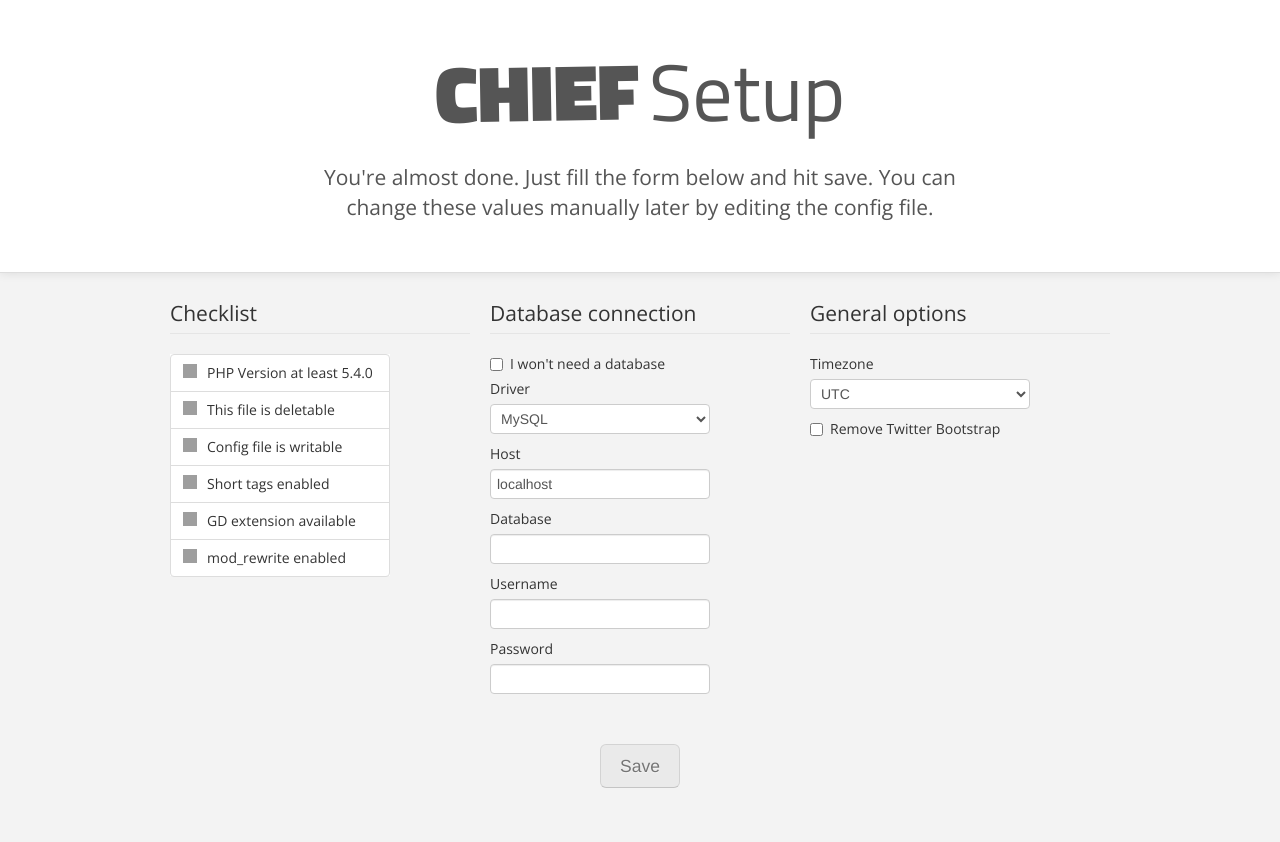
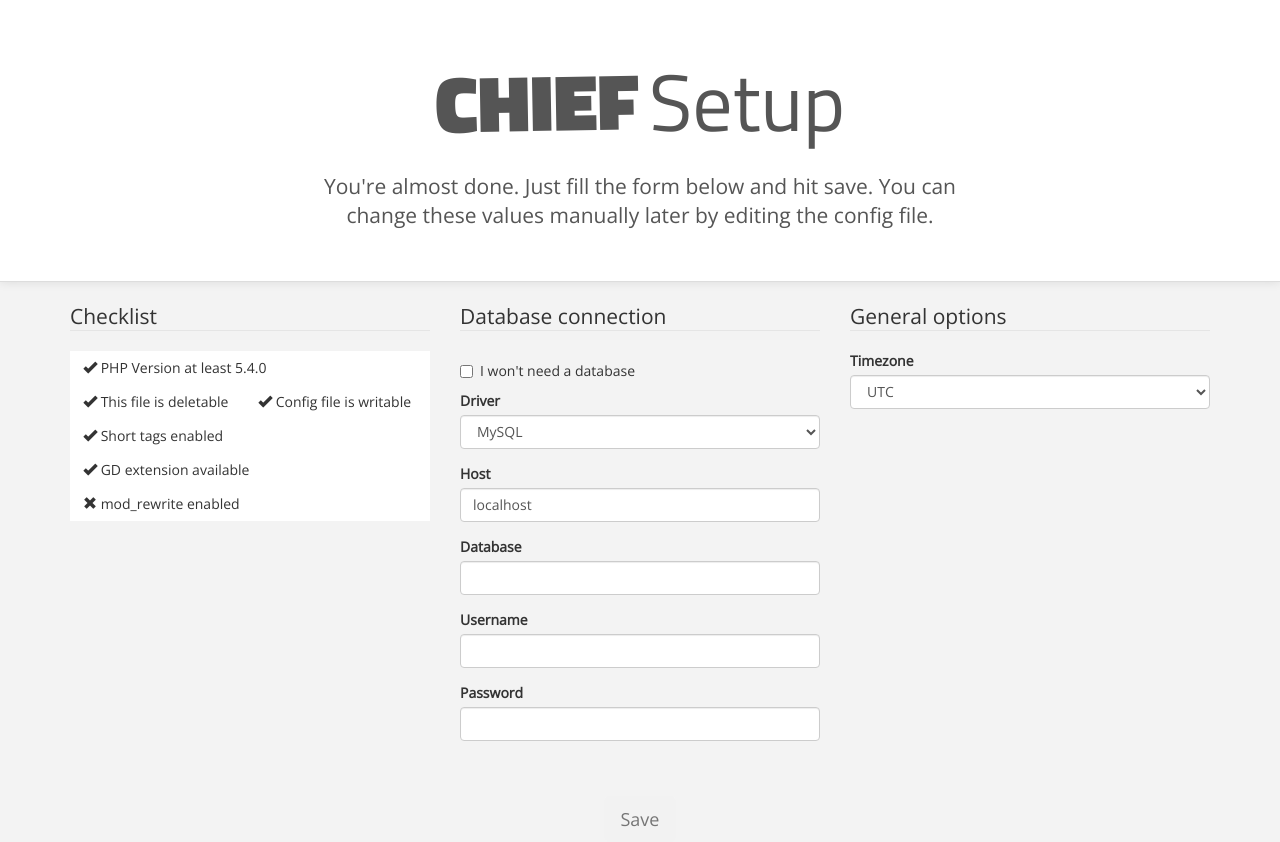
Before and after one commit to jukkhop/Chief, a PHP site: page /setup.php in a window 1280 px wide. Before the commit the page ends 788 px from the top, so only its background shows below. Run offline with PHP 8.4, Linux system fonts and the light colour scheme; data that the repository does not hold is empty; some libraries are stand-ins or nearby versions; grey boxes are pictures that could not be loaded.

Commit message:
Upgraded to Bootstrap 3, Bootstrap from CDN

```diff
--- a/layout/header.php
+++ b/layout/header.php
@@ -1,9 +1,8 @@
 <?php
 namespace Chief;
-
 Layout::title('Chief');
-Layout::js('//code.jquery.com/jquery.min.js', 'bootstrap.min.js');
-Layout::css('bootstrap.min.css');
+Layout::css('//netdna.bootstrapcdn.com/bootstrap/latest/css/bootstrap.min.css');
+Layout::js('//code.jquery.com/jquery.min.js', '//netdna.bootstrapcdn.com/bootstrap/latest/js/bootstrap.min.js');
 Layout::head();
 ?>
 <body>
--- a/modules/pages/view/main.php
+++ b/modules/pages/view/main.php
@@ -1,5 +1,5 @@
 <div class="row">
-    <div class="span12">
+    <div class="col-xs-12">
         <h1>Hello World!</h1>
         <p>Chief has been successfully installed and you can start doing you magic. Have fun!</p>
 
--- a/setup.php
+++ b/setup.php
@@ -27,17 +27,6 @@ if(!empty($_POST)) {
 	$str .= "define('DEFAULT_MODULE', 'pages');\n";
 	if(empty($errors)) {
 		file_put_contents('system/config.php', $str);
-		if(isset($_POST['remove_bootstrap'])) {
-			if(file_exists('layout/css/bootstrap.min.css')) {
-				unlink('layout/css/bootstrap.min.css');
-			}
-			if(file_exists('layout/js/bootstrap.min.js')) {
-				unlink('layout/js/bootstrap.min.js');
-			}
-			if(file_exists('layout/img/glyphicons-halflings.png')) {
-				unlink('layout/img/glyphicons-halflings.png');
-			}
-		}
 		unlink(__FILE__);
 		header('Location: '.BASE_DIR);
 	}
@@ -56,10 +45,10 @@ $checklist = array(
 ?><!DOCTYPE html>
 <html>
 <head>
-	<meta http-equiv="Content-Type" content="text/html; charset=UTF-8" />
+	<meta charset="UTF-8">
 	<title>Chief Setup</title>
+	<link rel="stylesheet" type="text/css" href="//netdna.bootstrapcdn.com/bootstrap/latest/css/bootstrap.min.css">
 	<link href='//fonts.googleapis.com/css?family=Open+Sans:400|Titillium+Web:400,900,700' rel='stylesheet' type='text/css'>
-	<link rel="stylesheet" type="text/css" href="<?=BASE_DIR?>layout/css/bootstrap.min.css" />
 	<script src="//code.jquery.com/jquery.min.js"></script>
 	<script>
 		$(function() {
@@ -134,51 +123,63 @@ $checklist = array(
 		<?php endforeach; endif; ?>
 		<form method="post" autocomplete="off">
 			<div class="row">
-				<fieldset class="span4">
+				<fieldset class="col-xs-4">
 					<legend>Checklist</legend>
-					<ul class="span3 nav nav-tabs nav-stacked">
+					<div class="nav nav-pills">
 						<?php foreach($checklist as $key => $bool): ?>
-							<li class="disabled warning"><a><i class="icon-<?=$bool?'ok':'remove'?>"></i><?=$key?></a></li>
+							<span class="btn"><i class="glyphicon glyphicon-<?=$bool?'ok':'remove'?>"></i> <?=$key?></a></span>
 						<?php endforeach; ?>
-					</ul>
+					</div>
 				</fieldset>
-				<fieldset class="span4">
+				<fieldset class="col-xs-4">
 					<legend>Database connection</legend>
-					<label class="checkbox">
+					<div class="form-group">
+						<div class="checkbox">
+						<label>
 							<input type="checkbox" name="no_database" /> I won't need a database
 						</label>
+					</div>
+					<div class="form-group">
 						<label>Driver</label>
-					<select name="DB_DRIVER">
+						<select class="form-control" name="DB_DRIVER">
 							<option value="mysql"<?=isset($_POST['DB_DRIVER']) && $_POST['DB_DRIVER'] == 'mysql'?' selected':''?>>MySQL</option>
 							<option value="mariadb"<?=isset($_POST['DB_DRIVER']) && $_POST['DB_DRIVER'] == 'mariadb'?' selected':''?>>MariaDB</option>
 							<option value="sqlite"<?=isset($_POST['DB_DRIVER']) && $_POST['DB_DRIVER'] == 'sqlite'?' selected':''?>>SQLite</option>
 							<option value="sqlsrv"<?=isset($_POST['DB_DRIVER']) && $_POST['DB_DRIVER'] == 'sqlsrv'?' selected':''?>>MSSQL</option>
 						</select>
+					</div>
+					<div class="form-group">
 						<label>Host</label>
-					<input type="text" name="DB_HOST" value="localhost" value="<?=empty($_POST['DB_HOST'])?'':$_POST['DB_HOST']?>">
+						<input class="form-control" type="text" name="DB_HOST" value="localhost" value="<?=empty($_POST['DB_HOST'])?'':$_POST['DB_HOST']?>">
+					</div>
+					<div class="form-group">
 						<label>Database</label>
-					<input type="text" name="DB_DATABASE" value="<?=empty($_POST['DB_DATABASE'])?'':$_POST['DB_DATABASE']?>">
+						<input class="form-control" type="text" name="DB_DATABASE" value="<?=empty($_POST['DB_DATABASE'])?'':$_POST['DB_DATABASE']?>">
+					</div>
+					<div class="form-group">
 						<label>Username</label>
-					<input type="text" name="DB_USER" value="<?=empty($_POST['DB_USER'])?'':$_POST['DB_USER']?>">
+						<input class="form-control" type="text" name="DB_USER" value="<?=empty($_POST['DB_USER'])?'':$_POST['DB_USER']?>">
+					</div>
+					<div class="form-group">
 						<label>Password</label>
-					<input type="password" name="DB_PASS" value="<?=empty($_POST['DB_PASS'])?'':$_POST['DB_PASS']?>">
+						<input class="form-control" type="password" name="DB_PASS" value="<?=empty($_POST['DB_PASS'])?'':$_POST['DB_PASS']?>">
+					</div>
 				</fieldset>
-				<fieldset class="span4">
+				<fieldset class="col-xs-4">
 					<legend>General options</legend>
+					<div class="form-group">
 						<label>Timezone</label>
-					<select name="TIMEZONE">
+						<select class="form-control" name="TIMEZONE">
 							<?php foreach(\DateTimeZone::listIdentifiers() as $id): ?>
 								<option value="<?=$id?>"<?=$tz == $id ? ' selected': ''?>><?=$id?></option>
 							<?php endforeach; ?>
 						</select>
-					<label class="checkbox">
-						<input type="checkbox" name="remove_bootstrap" /> Remove Twitter Bootstrap
-					</label>
+					</div>
 				</fieldset>
 			</div>
 			<div class="row" style="padding-top: 40px;">
 				<div class="span12" style="text-align: center;">
-					<button <?=in_array(false, $checklist) ? ' disabled' : ''?> class="btn <?=in_array(false, $checklist) ? 'disabled' : 'btn-success'?> btn-large">Save</button>
+					<button <?=in_array(false, $checklist) ? ' disabled' : ''?> class="btn <?=in_array(false, $checklist) ? 'disabled' : 'btn-success'?> btn-lg">Save</button>
 				</div>
 			</div>
 		</form>
```
Lines whose indentation alone changed are shown as unchanged.
